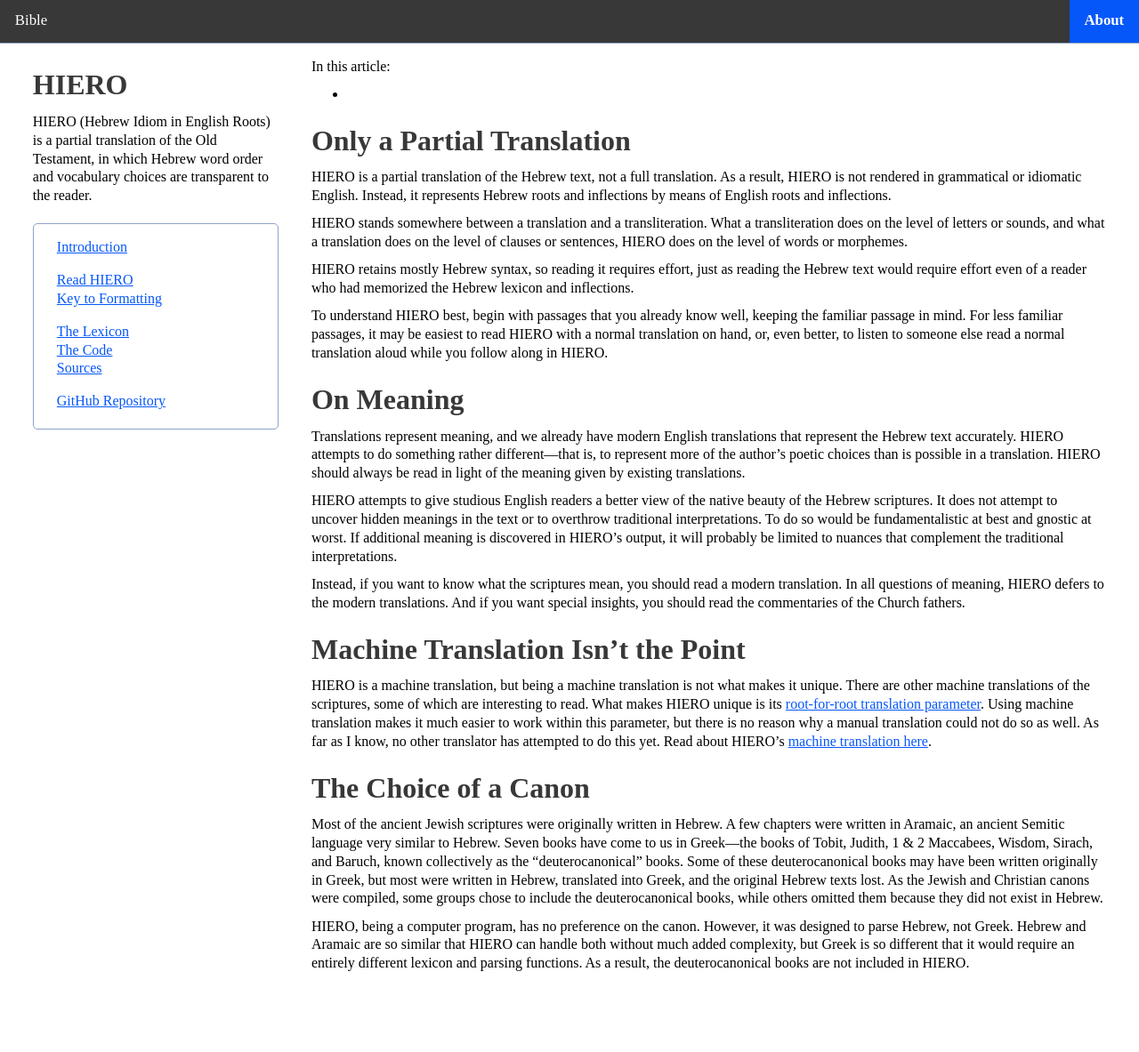
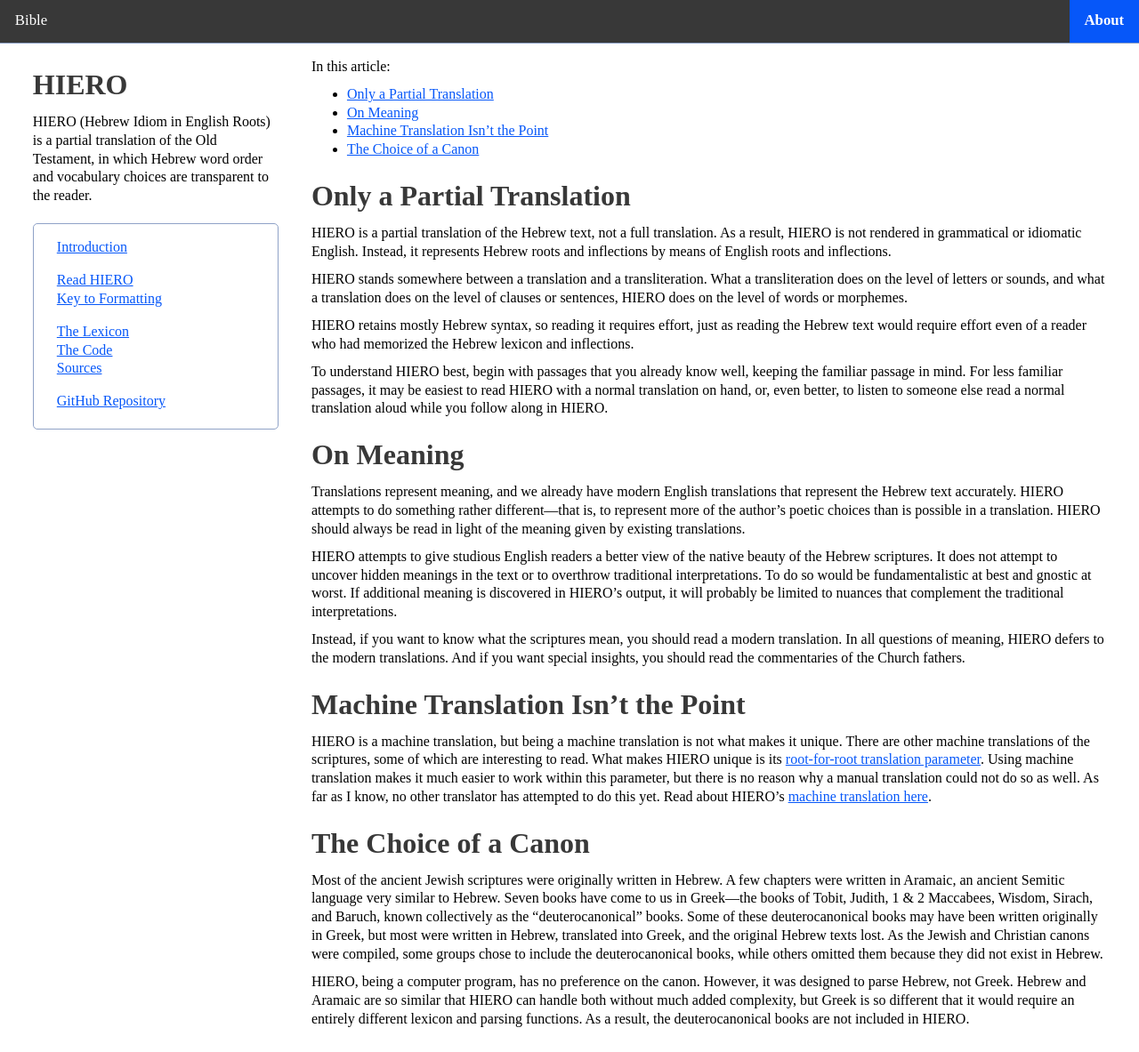
Before and after one commit to gfassero/HIERO, a Jekyll site: the page built from notes.md, in a window 1280 px wide. Shown: the whole page at 89% size. Built offline with Jekyll 4.4.1, drawn with Linux system fonts in a browser that asks for light colours; our own code applies the rules of GitHub Pages for plain Markdown files.

Commit message:
Update notes.md

```diff
--- a/notes.md
+++ b/notes.md
@@ -1,5 +1,6 @@
 In this article:
-* {:toc}
+* Auto-generated table of contents:
+{:toc}
 
 # Only a Partial Translation
 HIERO is a partial translation of the Hebrew text, not a full translation. As a result, HIERO is not rendered in grammatical or idiomatic English. Instead, it represents Hebrew roots and inflections by means of English roots and inflections.
```
